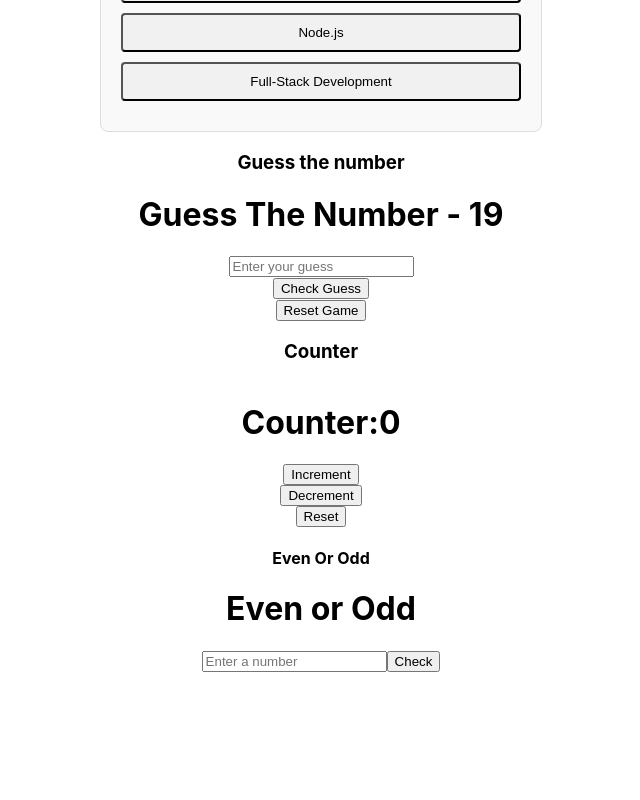
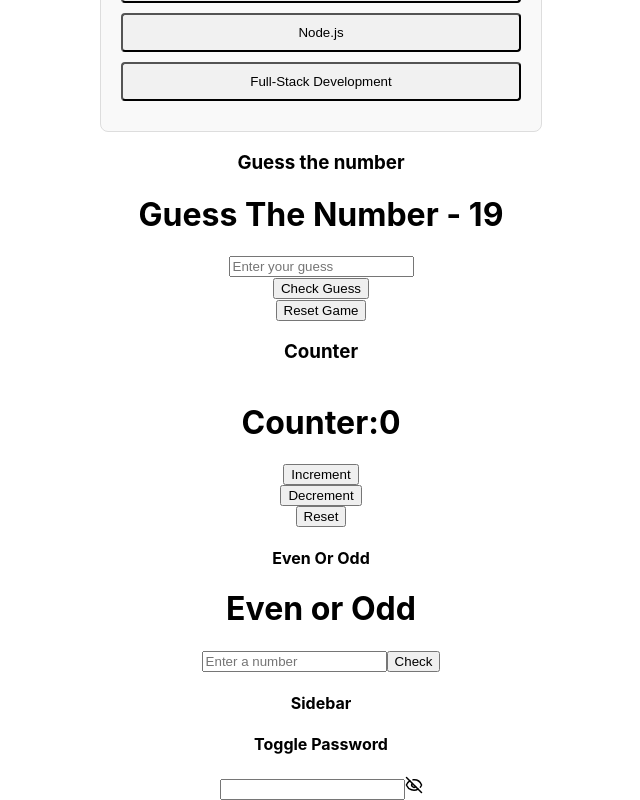
Before and after one commit to subhanbasha9494/ReactMachineCoding, a React (Create React App) app: page /accordian in a window 1280 px wide. Shown: the part 188-988 px from the top of the page, without its empty margins (319-959 px from the left). Before the commit the page ends 860 px from the top, so only its background shows below. Built offline with nearby package versions, Linux system fonts and the light colour scheme.

Commit message:
added togglepwd code

```diff
--- a/package.json
+++ b/package.json
@@ -7,6 +7,7 @@
     "@testing-library/jest-dom": "^6.6.3",
     "@testing-library/react": "^16.3.0",
     "@testing-library/user-event": "^13.5.0",
+    "lucide-react": "^0.516.0",
     "react": "^19.1.0",
     "react-dom": "^19.1.0",
     "react-scripts": "5.0.1",
--- a/src/App.js
+++ b/src/App.js
@@ -4,6 +4,8 @@ import Accordian from './components/Accordian';
 import GuessTheNumber from './components/GuessNumber';
 import Counter from './components/Counter';
 import EvenorOdd from './components/EvenorOdd';
+import Sidebar from './components/Sidebar';
+import Togglepassword from './components/Togglepassword';
 
 function App() {
   const items = [
@@ -34,6 +36,10 @@ function App() {
       <Counter />
       <h4>Even Or Odd</h4>
       <EvenorOdd />
+      <h4>Sidebar</h4>
+      <Sidebar />
+      <h4>Toggle Password</h4>
+      <Togglepassword />
     </div>
   );
 
--- /dev/null
+++ b/src/components/Sidebar.js
@@ -0,0 +1,26 @@
+import { useState } from "react";
+import { Menu } from "lucide-react";
+
+const Sidebar = () => {
+    const [isOpen, setIsOpen] = useState(false);
+    const handleMenu = () => {
+        setIsOpen(!isOpen);
+    }
+    return (
+        <div className={`sidebar ${isOpen ? 'open' : ''}`}>
+                <button type="button" onClick={handleMenu}><Menu size={24} data-testid="menu-icon" /></button>
+            {
+                isOpen && (
+                    <nav className="nav-menu">
+                        <ul className="nav-list">
+                            <li className="nav-item">Home</li>
+                            <li className="nav-item">Profile</li>
+                            <li className="nav-item">Settings</li>
+                            <li className="nav-item">Logout</li>
+                        </ul>
+                    </nav>)}
+        </div>
+    )
+}
+
+export default Sidebar;
--- /dev/null
+++ b/src/components/Togglepassword.js
@@ -0,0 +1,16 @@
+import { useState } from 'react'
+import { Eye, EyeOff } from 'lucide-react';
+const Togglepassword = () => {
+    const [ispwdVisible, setIspwdVisible] = useState(false);
+    const handleClick = () => {
+        setIspwdVisible(!ispwdVisible);
+    }
+    return (
+        <div>
+            <input type={ispwdVisible ? 'text' : 'password'} id="togglePassword" />
+            <span onClick={handleClick}>{ispwdVisible ? <Eye size={18}/> : <EyeOff size={18} />}</span>
+        </div>
+    )
+}
+
+export default Togglepassword;
--- a/src/styles.css
+++ b/src/styles.css
@@ -7,9 +7,11 @@
     border-radius: 8px;
     background-color: #f9f9f9;
 }
+
 .accordian-item {
     margin-bottom: 10px;
 }
+
 .accordian-title {
     width: 100%;
     padding: 10px;
@@ -18,3 +20,16 @@
     cursor: pointer;
     border-radius: 4px;
 }
+
+.sidebar {
+    position: absolute;
+    top: 0;
+    width: 300px;
+    height: 100vh;
+    transition: transform 0.3s ease;
+    transform: translateX(100%);
+}
+
+.sidebar.open {
+    transform: translateX(0);
+}
```
Also changed, not shown: 1 other file (tests, documents, lock files or other folders).
